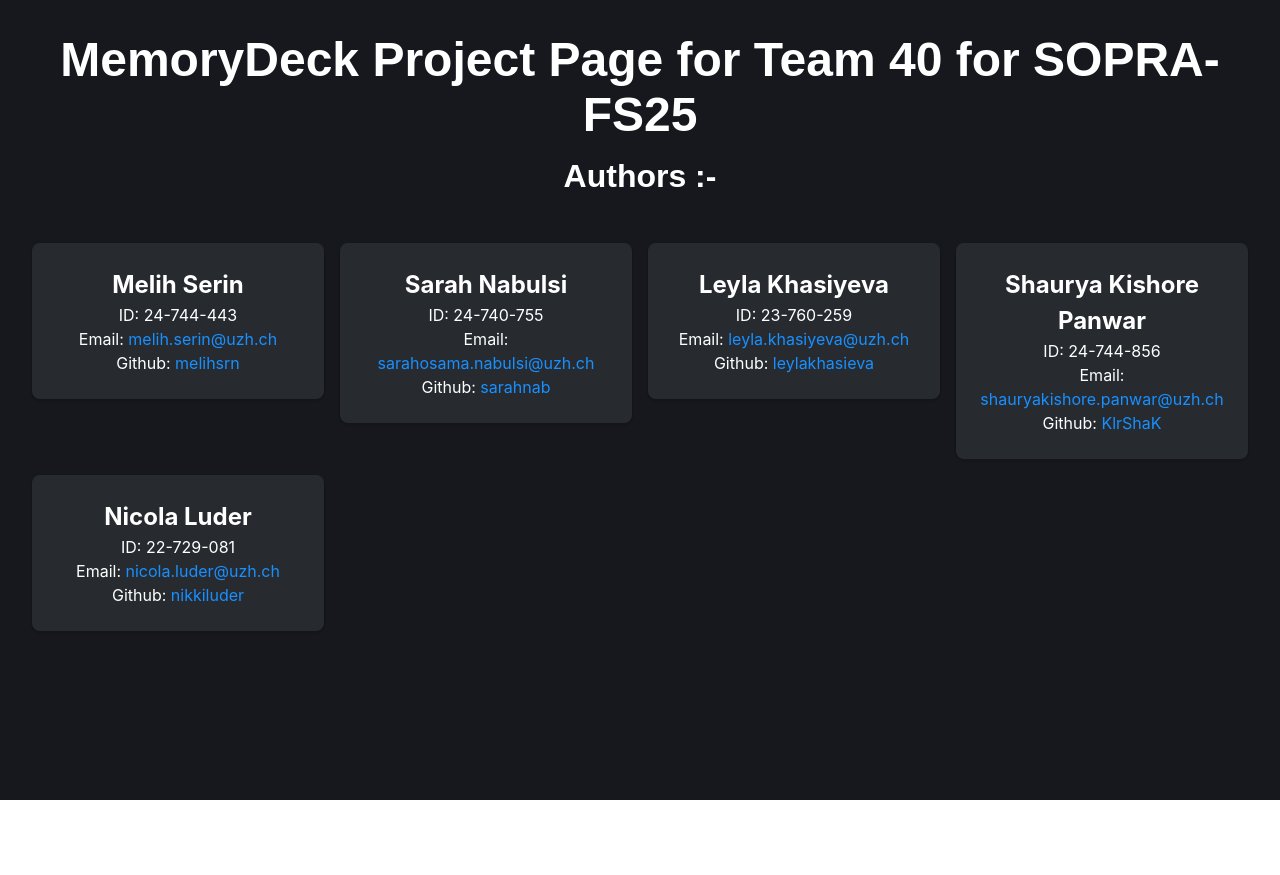
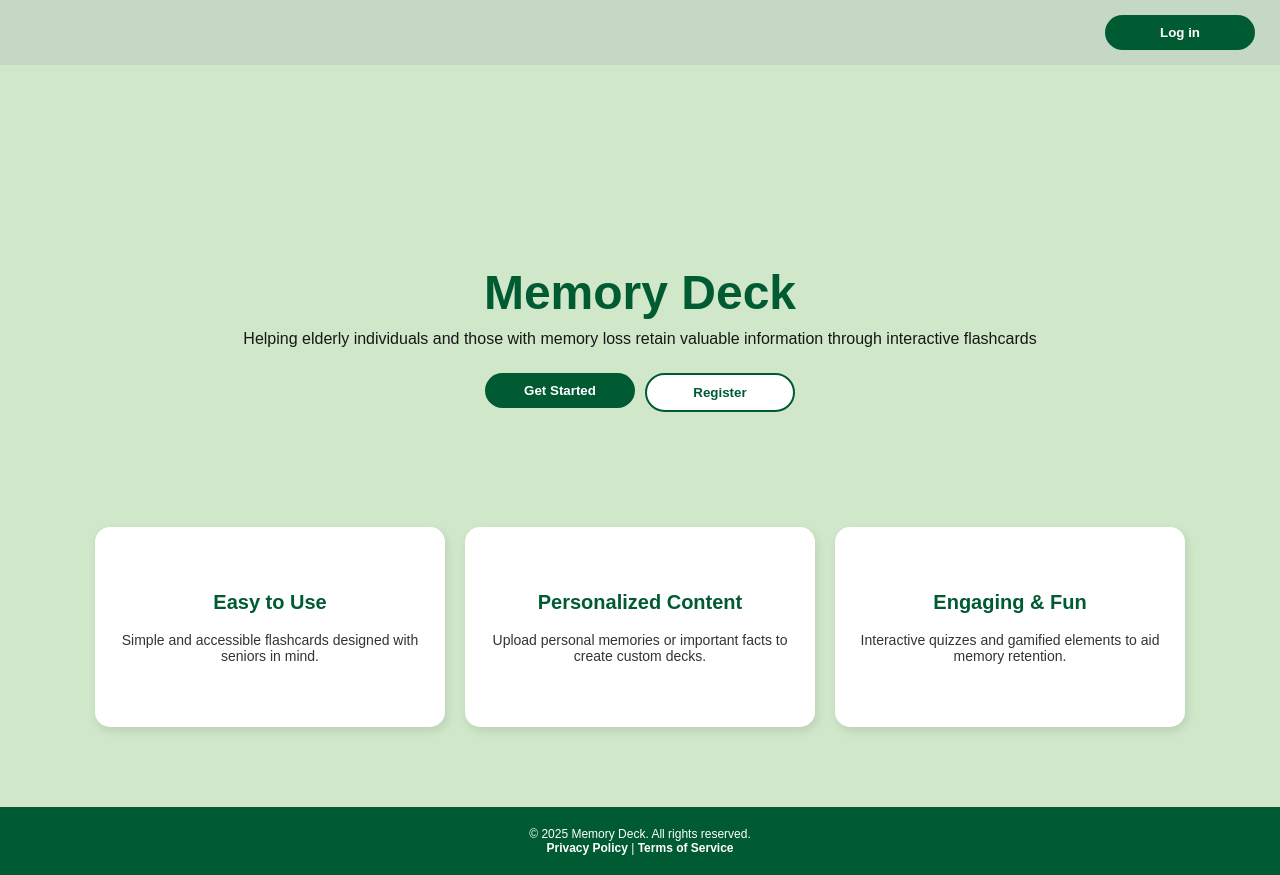
Before and after one commit to KlrShaK/MemoryDeck-Client, a Next.js app: page / in a window 1280 px wide. Before the commit the page ends 800 px from the top, so only its background shows below. Built offline with nearby package versions, Linux system fonts and the light colour scheme; what @ant-design/nextjs-registry would draw is missing.

Commit message:
Implemented S0 landing page design updates

```diff
--- a/app/page.tsx
+++ b/app/page.tsx
@@ -1,96 +1,50 @@
 "use client";
 
-import { Card, Col, Row } from "antd";
+import React from 'react';
+import Link from 'next/link';
+import './styles/globals.css'; // Importing global CSS
 
-const authors = [
-  {
-    name: "Melih Serin",
-    id: "24-744-443",
-    email: "melih.serin@uzh.ch",
-    github: "melihsrn",
-  },
-  {
-    name: "Sarah Nabulsi",
-    id: "24-740-755",
-    email: "sarahosama.nabulsi@uzh.ch",
-    github: "sarahnab",
-  },
-  {
-    name: "Leyla Khasiyeva",
-    id: "23-760-259",
-    email: "leyla.khasiyeva@uzh.ch",
-    github: "leylakhasieva",
-  },
-  {
-    name: "Shaurya Kishore Panwar",
-    id: "24-744-856",
-    email: "shauryakishore.panwar@uzh.ch",
-    github: "KlrShaK",
-  },
-  {
-    name: "Nicola Luder",
-    id: "22-729-081",
-    email: "nicola.luder@uzh.ch",
-    github: "nikkiluder",
-  },
-];
+const LandingPage = () => {
+  return (
+    <div className="container">
+      <header className="header">
+        <Link href="/login">
+          <button className="loginButton button">Log in</button>
+        </Link>
+      </header>
+      <h1 className="title">Memory Deck</h1>
+      <p className="description">Helping elderly individuals and those with memory loss retain valuable information through interactive flashcards</p>
+      <div className="buttonContainer">
+        <Link href="/register">
+          <button className="button">Get Started</button>
+        </Link>
+        <Link href="/login">
+          <button className="button registerButton">Register</button> {/* Apply the new registerButton class */}
+        </Link>
+      </div>
+      <div className="featureCards">
+        <div className="flashcard">
+          <h3>Easy to Use</h3>
+          <p>Simple and accessible flashcards designed with seniors in mind.</p>
+        </div>
+        <div className="flashcard">
+          <h3>Personalized Content</h3>
+          <p>Upload personal memories or important facts to create custom decks.</p>
+        </div>
+        <div className="flashcard">
+          <h3>Engaging & Fun</h3>
+          <p>Interactive quizzes and gamified elements to aid memory retention.</p>
+        </div>
+      </div>
+      <footer className="footer">
+        <p>&copy; 2025 Memory Deck. All rights reserved.</p>
+        <p>
+          <a href="/privacy">Privacy Policy</a> |{" "}
+          <a href="/terms">Terms of Service</a>
+        </p>
+      </footer>
+    </div>
+  );
+};
 
-export default function Home() {
-  return (
-      <div
-          style={{
-            backgroundColor: "#16181D",
-            minHeight: "100vh",
-            padding: "2rem",
-            color: "#fff",
-          }}
-      >
-        <div style={{ textAlign: "center", marginBottom: "3rem" }}>
-          <h1 style={{ fontSize: "3em", fontWeight: "bold" }}>
-            MemoryDeck Project Page for Team 40 for SOPRA-FS25
-          </h1>
-          <h2 style={{ fontSize: "2em", fontWeight: "bold", marginTop: "1rem" }}>
-            Authors :-
-          </h2>
-        </div>
-        <Row gutter={[16, 16]}>
-          {authors.map((author, index) => (
-              <Col xs={24} sm={12} md={8} lg={6} key={index}>
-                <Card
-                    variant="borderless"
-                    style={{
-                      backgroundColor: "#272B30",
-                      color: "#fff",
-                      borderRadius: "8px",
-                      textAlign: "center",
-                    }}
-                >
-                  <h2>{author.name}</h2>
-                  <p>ID: {author.id}</p>
-                  <p>
-                    Email:{" "}
-                    <a
-                        href={`mailto:${author.email}`}
-                        style={{ color: "#1890ff" }}
-                    >
-                      {author.email}
-                    </a>
-                  </p>
-                  <p>
-                    Github:{" "}
-                    <a
-                        href={`https://github.com/${author.github}`}
-                        target="_blank"
-                        rel="noopener noreferrer"
-                        style={{ color: "#1890ff" }}
-                    >
-                      {author.github}
-                    </a>
-                  </p>
-                </Card>
-              </Col>
-          ))}
-        </Row>
-      </div>
-  );
-}
+export default LandingPage;
--- a/app/styles/globals.css
+++ b/app/styles/globals.css
@@ -1,6 +1,8 @@
 :root {
-  --background: #ffffff;
+  --background: #d0e7c9; /* Pistachio green */
   --foreground: #171717;
+  --dark-green: #005B33; /* Dark green for headings */
+  --light-pistachio: #c5d8c5; /* Lighter pistachio for header */
 }
 
 @media (prefers-color-scheme: dark) {
@@ -41,6 +43,24 @@ a {
   }
 }
 
+.title {
+  text-align: center; /* Center the title */
+  font-size: 3rem; /* Adjust the font size as needed */
+  margin-top: 200px; /* Add some margin for spacing */
+  margin-bottom: 100px 0;
+}
+
+.description {
+  text-align: center; /* Center the description */
+  margin: 10px 0; /* Add margin for spacing */
+}
+
+.buttonContainer {
+  display: flex; /* Use flexbox for layout */
+  justify-content: center; /* Center the buttons horizontally */
+  margin: 20px 0; /* Add margin for spacing */
+}
+
 .login-container {
   display: flex;
   justify-content: center;
@@ -49,8 +69,40 @@ a {
   background-color: rgb(41, 44, 59);
 }
 
+.button {
+  background-color: var(--dark-green); /* Dark green background */
+  color: white; /* Change text color to white */
+  border: none; /* No border */
+  border-radius: 20px; /* Rounded corners */
+  padding: 10px 15px; /* Padding for the button */
+  margin: 5px; /* Margin around the button */
+  cursor: pointer; /* Pointer cursor on hover */
+  transition: background-color 0.3s; /* Transition effect on hover */
+  width: 150px;
+  font-weight: 600;
+}
+
+.button:hover {
+  background-color: #012a1e; /* Darker shade on hover */
+}
+
+
 .login-button {
   width: 100%;
+}
+
+/* Specific styles for the Register button */
+.registerButton {
+  background-color: white; /* White background */
+  color: var(--dark-green); /* Dark green text */
+  border: 2px solid var(--dark-green); /* Dark green border */
+  border-radius: 20px; /* Rounded corners */
+  padding: 10px 15px; /* Padding for the button */
+  margin: 5px; /* Margin around the button */
+  cursor: pointer; /* Pointer cursor on hover */
+  transition: background-color 0.3s; /* Transition effect on hover */
+  width: 150px;
+  font-weight: 600;
 }
 
 .card-container {
@@ -60,3 +112,92 @@ a {
   min-height: 100vh;
   background-color: rgb(41, 44, 59);
 }
+
+h1 {
+  color: var(--dark-green); /* Dark green for h1 */
+}
+
+h3 {
+  color: var(--dark-green); /* Dark green for h3 */
+}
+
+.header {
+  display: flex; /* Use flexbox for layout */
+  justify-content: flex-end; /* Align items to the right */
+  align-items: center; /* Center items vertically */
+  background-color: var(--light-pistachio); /* Lighter pistachio for the header */
+  padding: 10px 20px; /* Add padding to the header */
+  position: relative; /* Positioning context for the login button */
+}
+
+.loginButton {
+  background-color: var(--dark-green);
+  border: none;
+  border-radius: 20px;
+  border-color: var(--dark-green);
+  padding: 10px 15px;
+  margin: 5px;
+  cursor: pointer;
+}
+
+.featureCards {
+  display: flex;
+  justify-content: center;
+  gap: 20px; /* Space between cards */
+  flex-wrap: wrap; /* Allows wrapping if screen is small */
+  padding: 20px;
+}
+
+.flashcard {
+  background-color: white;
+  margin-top: 70px;
+  border-radius: 15px;
+  box-shadow: 2px 4px 10px rgba(0, 0, 0, 0.1);
+  padding: 15px;
+  width: 350px; /* Set fixed width */
+  height: 200px; /* Set fixed height */
+  text-align: center;
+  display: flex;
+  flex-direction: column;
+  justify-content: center;
+  align-items: center;
+  transition: transform 0.3s ease-in-out;
+}
+
+.flashcard:hover {
+  transform: scale(1.05); /* Slight zoom effect on hover */
+}
+
+.flashcard h3 {
+  margin-bottom: 18px;
+  font-size: 20px;
+  font-weight: 900px;
+  color: var(--dark-green); /* Dark green heading */
+}
+
+.flashcard p {
+  font-size: 14px;
+  color: #333;
+}
+
+.footer {
+  background-color: var(--dark-green); /* Dark green background */
+  color: white;
+  text-align: center;
+  padding: 20px;
+  margin-top: 60px;
+  position: relative;
+  bottom: 20;
+  width: 100%;
+  font-size: 12px;
+}
+
+.footer a {
+  color: white;
+  text-decoration: none;
+  font-weight: bold;
+}
+
+.footer a:hover {
+  text-decoration: underline;
+}
```
